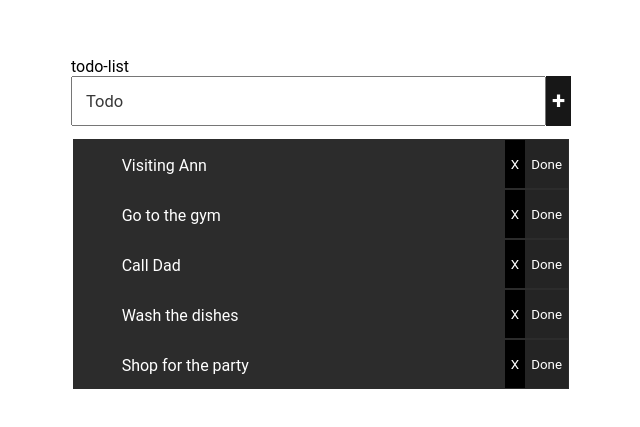
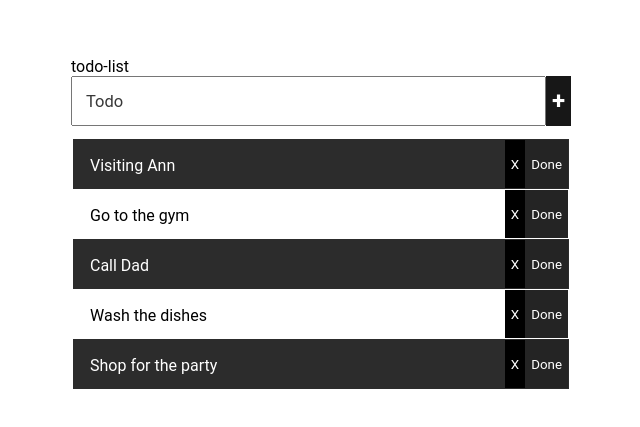
Before and after one commit to jbthecoder5/angular-todo-list-app, an Angular app: page / in a window 1280 px wide. Shown: the part 111-538 px from the top of the page, without its empty margins (319-959 px from the left). Built offline with nearby package versions, Linux system fonts and the light colour scheme.

Commit message:
learned about class binding and boolean binding in typescript/angular

```diff
--- a/src/app/app.component.css
+++ b/src/app/app.component.css
@@ -82,6 +82,10 @@ tr {
   justify-content: space-between;
 }
 
+td {
+  margin-left: 1rem;
+}
+
 .even {
   background-color: rgb(44, 44, 44);
   color: rgb(255, 255, 255);
--- a/src/app/app.component.html
+++ b/src/app/app.component.html
@@ -7,15 +7,21 @@
       <button (click)="add(newTask.value)" class="add-button">+</button>
     </div>
     <table>
-      <tr *ngFor="let task of tasks" class="even">
+      <tr
+        *ngFor="let task of tasks; let i = index"
+        [class.even]="i % 2 == 0"
+        [class.od]="i % 2"
+      >
         <td>
-          <pre>
+          <p [class.isDone]="task.isDone">
             {{ task.title }}
-          </pre>
+          </p>
         </td>
         <td>
           <button (click)="remove(task)" class="remove-button">X</button>
-          <button (click)="markAsDone(task)" class="done-button">Done</button>
+          <button (click)="task.toggleIsDone()" class="done-button">
+            {{ task.isDone ? "Undo" : "Done" }}
+          </button>
         </td>
       </tr>
     </table>
--- a/src/app/app.component.ts
+++ b/src/app/app.component.ts
@@ -22,21 +22,21 @@ export class AppComponent {
 
   remove(existingTask: Task) {
     var userConfirmed = confirm(
-      `Are you sure that you want to remove the following task? \n "${existingTask}"`
+      `Are you sure that you want to remove the following task? \n "${existingTask.title}"`
     );
 
     if (userConfirmed) {
       this.tasks = this.tasks.filter((task) => task != existingTask);
     }
   }
-
-  markAsDone(task: Task) {
-    task.isDone = true;
-  }
 }
 
 class Task {
   constructor(public title: string) {}
 
+  toggleIsDone() {
+    this.isDone = !this.isDone;
+  }
+
   public isDone = false;
 }
```
